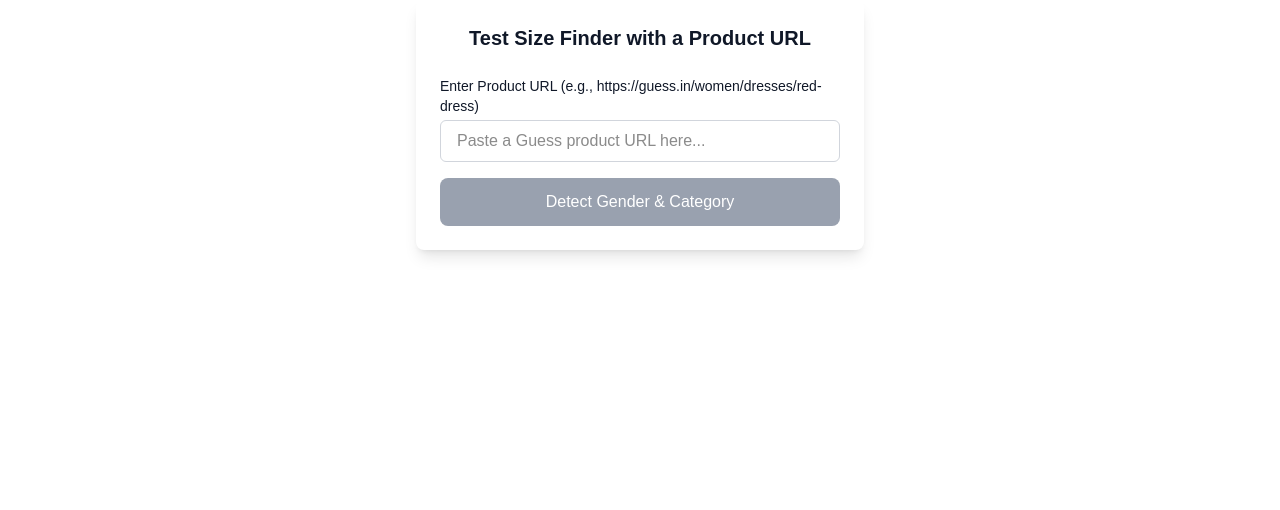
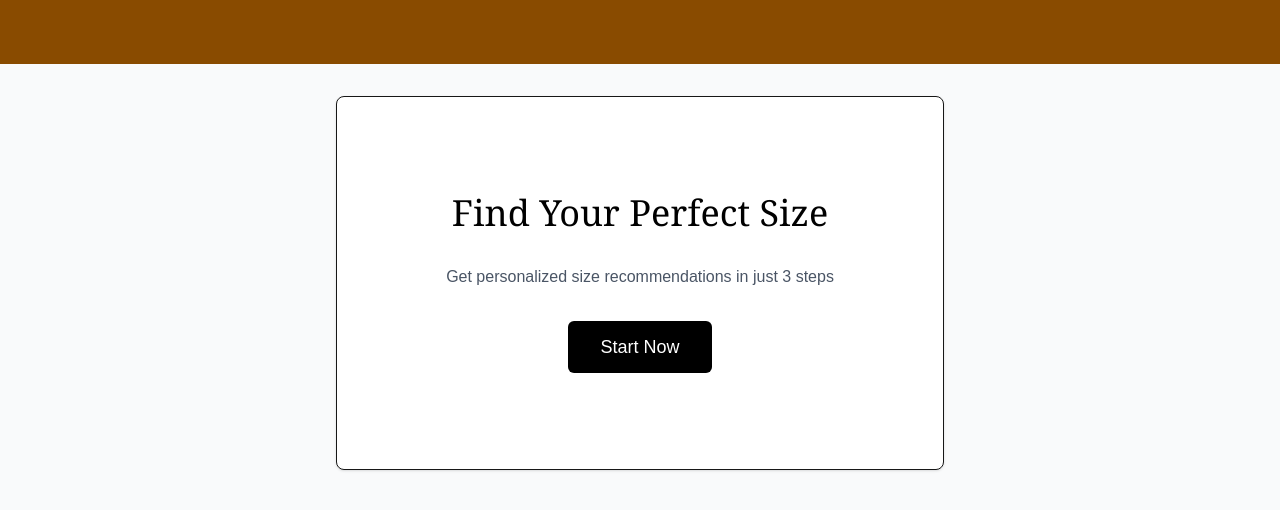
Before and after one commit to Gurshein/guess-size-finder, a Next.js app: page / in a window 1280 px wide. Shown: the top 510 px of the page. Built offline with nearby package versions, Linux system fonts and the light colour scheme.

Commit message:
Update index.tsx

```diff
--- a/pages/index.tsx
+++ b/pages/index.tsx
@@ -10,6 +10,36 @@
   description: string;
   video?: string;
 }
+
+interface Step {
+  number: number;
+  isActive: boolean;
+  isCompleted: boolean;
+}
+
+// Step indicator component
+const StepIndicator = ({ steps }: { steps: Step[] }) => {
+  return (
+    <div className="flex justify-between items-center mb-8">
+      {steps.map((step) => (
+        <div key={step.number} className="flex flex-col items-center">
+          <div
+            className={`w-10 h-10 rounded-full flex items-center justify-center ${
+              step.isCompleted
+                ? "bg-black text-white"
+                : step.isActive
+                ? 'border-2 border-current text-gray-600'
+                : 'border border-gray-300 text-gray-400'
+            }`}
+          >
+            {step.number}
+          </div>
+          <div className="text-xs mt-1 text-gray-800">Step {step.number}</div>
+        </div>
+      ))}
+    </div>
+  );
+};
 
 const sizeCharts = {
   men: {
@@ -98,6 +128,7 @@
 };
 
 export default function AutoSizeFinder() {
+  const [currentStep, setCurrentStep] = useState(0); // Start with 0 for intro screen
   const [gender, setGender] = useState<Gender | ''>('');
   const [category, setCategory] = useState<Category | ''>('');
   const [measurements, setMeasurements] = useState<Measurements>({});
@@ -105,6 +136,13 @@
   const [unit, setUnit] = useState<MeasurementUnit>('cm');
   const [activeHelp, setActiveHelp] = useState('');
   const [productUrl, setProductUrl] = useState('');
+
+  // Define steps for the wizard
+  const steps: Step[] = [
+    { number: 1, isActive: currentStep === 1, isCompleted: currentStep > 1 },
+    { number: 2, isActive: currentStep === 2, isCompleted: currentStep > 2 },
+    { number: 3, isActive: currentStep === 3, isCompleted: currentStep > 3 }
+  ];
 
   // Extract gender & category from URL
   const analyzeUrl = () => {
@@ -129,6 +167,9 @@
       alert("Could not detect category. URL should contain '/tops/', '/dresses/', or '/pants/'.");
       return;
     }
+
+    // Move to next step after analysis
+    setCurrentStep(2);
   };
 
   // Get measurement fields for current category
@@ -182,6 +223,7 @@
     });
 
     setRecommendedSize(bestMatch || 'Size not found');
+    setCurrentStep(3);
   };
 
   // Handle measurement input changes
@@ -189,116 +231,175 @@
     setMeasurements(prev => ({ ...prev, [field]: value }));
   };
 
-  // Initial screen: URL input
-  if (!gender || !category) {
+  // Navigation handlers
+  const handleNext = () => {
+    if (currentStep === 0) {
+      setCurrentStep(1);
+    } else if (currentStep === 1) {
+      analyzeUrl();
+    } else if (currentStep === 2) {
+      findSize();
+    }
+  };
+
+  const handleBack = () => {
+    setCurrentStep(prev => Math.max(prev - 1, 0));
+  };
+
+  const handleStartOver = () => {
+    setCurrentStep(0);
+    setGender('');
+    setCategory('');
+    setProductUrl('');
+    setMeasurements({});
+    setRecommendedSize('');
+  };
+
+  // Render current step content
+  const renderStep = () => {
+    switch (currentStep) {
+      case 0: // Intro screen
         return (
-      <div className="size-finder bg-white p-6 rounded-lg shadow-lg max-w-md mx-auto">
-        <h2 className="text-xl font-bold text-gray-900 mb-6 text-center">Test Size Finder with a Product URL</h2>
+          <div className="flex flex-col items-center justify-center space-y-8 py-16">
+            <h1 className="text-4xl font-serif text-center text-black">Find Your Perfect Size</h1>
+            <p className="text-center text-gray-600">Get personalized size recommendations in just 3 steps</p>
+            <button
+              onClick={handleNext}
+              className="px-8 py-3 rounded-md bg-black text-white font-medium text-lg"
+            >
+              Start Now
+            </button>
+          </div>
+        );
 
-        <div className="space-y-4">
-          <div>
-            <label className="block text-sm font-medium text-gray-900 mb-1">
+      case 1: // URL Input Step
+        return (
+          <div className="space-y-6">
+            <h2 className="text-2xl font-serif text-center text-black">Product Identification</h2>
+            <p className="text-center text-gray-700">
               Enter Product URL (e.g., https://guess.in/women/dresses/red-dress)
-            </label>
+            </p>
             <input
               type="text"
               value={productUrl}
               onChange={(e) => setProductUrl(e.target.value)}
-              placeholder="Paste a Guess product URL here..."
-              className="w-full px-4 py-2 border border-gray-300 rounded-md focus:ring-2 focus:ring-black focus:border-transparent"
+              placeholder="Enter URL here"
+              className="w-full p-3 border rounded-md focus:ring-2 focus:ring-opacity-50 focus:ring-black text-black"
             />
           </div>
+        );
 
-          <button
-            onClick={analyzeUrl}
-            disabled={!productUrl}
-            className="w-full py-3 bg-black text-white font-medium rounded-lg hover:bg-gray-800 transition disabled:bg-gray-400 disabled:cursor-not-allowed"
-          >
-            Detect Gender & Category
-          </button>
-        </div>
-      </div>
-    );
-  }
-
-  // Main size finder interface
+        case 2: // Measurements Step
         return (
-    <div className="size-finder bg-white p-6 rounded-lg shadow-lg max-w-md mx-auto">
-      <div className="flex justify-between items-center mb-6">
-        <h2 className="text-xl font-bold text-gray-900">
-          {gender === 'men' ? "Men's" : "Women's"} {category} Size Finder
+          <div className="space-y-6">
+            <h2 className="text-2xl font-serif text-center text-black">
+              Enter Your Measurements
             </h2>
-        <div className="unit-toggle flex border border-gray-300 rounded-md">
+            <div className="flex justify-end space-x-2 mb-4">
               <button
                 onClick={() => setUnit('cm')}
-            className={`px-3 py-1 text-sm ${unit === 'cm' ? 'bg-black text-white' : 'bg-white'}`}
+                className={`px-3 py-1 rounded ${unit === 'cm' ? 'bg-black text-white' : 'bg-gray-200 text-gray-800'}`}
               >
                 cm
               </button>
               <button
                 onClick={() => setUnit('inch')}
-            className={`px-3 py-1 text-sm ${unit === 'inch' ? 'bg-black text-white' : 'bg-white'}`}
+                className={`px-3 py-1 rounded ${unit === 'inch' ? 'bg-black text-white' : 'bg-gray-200 text-gray-800'}`}
               >
                 in
               </button>
             </div>
-      </div>
-
             <div className="space-y-4">
               {getMeasurementFields().map((field) => (
-          <div key={field} className="measurement-group">
-            <div className="flex justify-between items-center mb-1">
-              <label className="block text-sm font-medium text-gray-900 capitalize">
-                {field.replace('_', ' ')}
-              </label>
+                <div key={field} className="flex items-center justify-between">
+                  <label className="capitalize text-gray-900">{measurementGuides[field]?.title || field}</label>
+                  <div className="flex items-center gap-4">
+                    <div className="relative">
+                      <input
+                        type="number"
+                        className="w-32 p-2 border rounded-md text-black" // Added text-black here
+                        placeholder={field}
+                        value={measurements[field] || ''}
+                        min="0"
+                        step="0.1"
+                        onChange={(e) => handleMeasurementChange(field, e.target.value)}
+                      />
+                      <span className="absolute right-3 top-2.5 text-gray-800 text-sm">{unit}</span>
+                    </div>
                     <button
                       onClick={() => setActiveHelp(activeHelp === field ? '' : field)}
-                className="text-blue-600 text-xs hover:underline"
+                      className="text-blue-600 hover:text-blue-800"
                     >
                       How to measure?
                     </button>
                   </div>
-
-            {activeHelp === field && (
-              <div className="mb-2 p-3 bg-gray-50 rounded-lg">
-                <h4 className="font-medium text-sm">{measurementGuides[field]?.title}</h4>
-                <p className="text-sm text-gray-600 mt-1">{measurementGuides[field]?.description}</p>
-              </div>
-            )}
-
-            <div className="relative">
-              <input
-                type="number"
-                value={measurements[field] || ''}
-                onChange={(e) => handleMeasurementChange(field, e.target.value)}
-                className="w-full px-4 py-2 border border-gray-300 rounded-md focus:ring-2 focus:ring-black focus:border-transparent"
-                placeholder={`${field} (${unit})`}
-                min="0"
-                step="0.1"
-              />
-              <span className="absolute right-3 top-2.5 text-gray-500 text-sm">{unit}</span>
-            </div>
                 </div>
               ))}
-      </div>
 
-      <button
-        onClick={findSize}
-        disabled={Object.keys(measurements).length === 0}
-        className="mt-6 w-full py-3 bg-black text-white font-medium rounded-lg hover:bg-gray-800 transition disabled:bg-gray-400 disabled:cursor-not-allowed"
-      >
-        Find My Size
-      </button>
-
-      {recommendedSize && (
-        <div className="mt-6 p-4 bg-green-50 border border-green-200 rounded-lg">
-          <h3 className="font-medium text-green-800">Recommended Size</h3>
-          <div className="text-3xl font-bold text-green-900 my-2">{recommendedSize}</div>
-          <p className="text-sm text-green-700">
-            For {gender}'s {category} based on your measurements
-          </p>
+              {activeHelp && (
+                <div className="mt-4 p-4 bg-gray-50 rounded-lg">
+                  <h4 className="font-medium text-gray-900">{measurementGuides[activeHelp]?.title}</h4>
+                  <p className="text-sm text-gray-600 mt-1">{measurementGuides[activeHelp]?.description}</p>
                 </div>
               )}
             </div>
+          </div>
+        );
+
+      case 3: // Results Step
+        return (
+          <div className="space-y-6 text-center">
+            <h2 className="text-2xl font-serif text-black">Your Recommended Size</h2>
+            <div className="text-6xl font-bold my-8 text-black">{recommendedSize}</div>
+            <p className="text-gray-600">
+              For {gender === 'men' ? "Men's" : "Women's"} {category}
+            </p>
+            <button
+              onClick={handleStartOver}
+              className="mt-8 px-6 py-2 rounded-md bg-black text-white"
+            >
+              Start Over
+            </button>
+          </div>
+        );
+
+      default:
+        return null;
+    }
+  };
+
+  return (
+    <div className="min-h-screen bg-gray-50 relative">
+
+      <div className="w-full h-16 bg-yellow-800" />
+
+      <div className="max-w-2xl mx-auto p-8">
+        {currentStep > 0 && currentStep <= 3 && (
+          <StepIndicator steps={steps} />
+        )}
+
+        <div className="bg-white p-8 rounded-lg shadow-sm border">
+          {renderStep()}
+
+          {currentStep > 0 && currentStep < 3 && (
+            <div className="flex justify-between mt-8">
+              <button
+                onClick={handleBack}
+                className="px-6 py-2 rounded-md bg-gray-200 text-gray-800"
+              >
+                Back
+              </button>
+              <button
+                onClick={handleNext}
+                className="px-6 py-2 rounded-md bg-black text-white"
+                disabled={currentStep === 1 ? !productUrl : Object.keys(measurements).length === 0}
+              >
+                {currentStep === 2 ? 'Find My Size' : 'Next'}
+              </button>
+            </div>
+          )}
+        </div>
+      </div>
+    </div>
   );
 }
```
Lines whose indentation alone changed are shown as unchanged.
